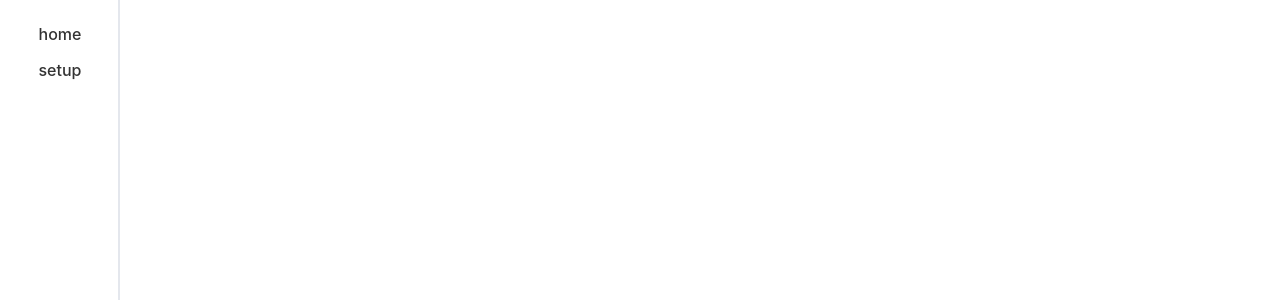
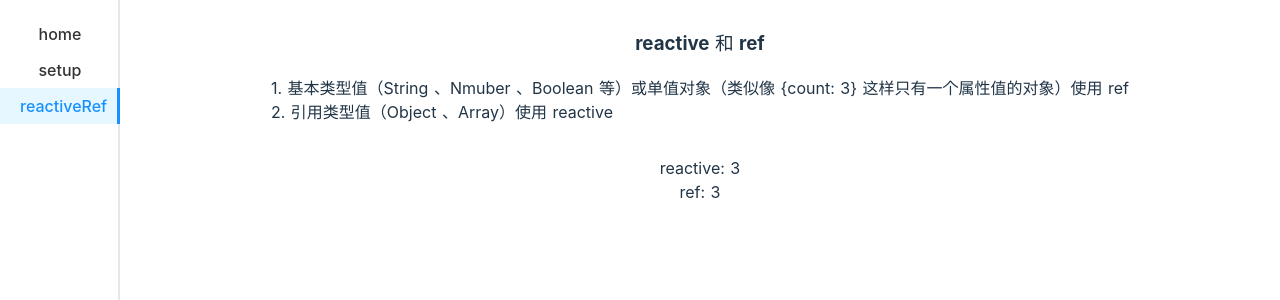
Before and after one commit to kroyo/vue3-demo, a Vue app: page /#/reactiveRef in a window 1280 px wide. Before the commit this address had no page. Shown: the top 300 px of the page. Built offline with nearby package versions, Linux system fonts and the light colour scheme.

Commit message:
feature: 添加ref、reactive

```diff
--- a/src/App.vue
+++ b/src/App.vue
@@ -18,8 +18,10 @@
 </template>
 
 <script setup>
-import { useRouter, useRoute } from "vue-router";
-import { slider } from './config/index'
+import { useRouter, useRoute } from 'vue-router'
+import routes from './router'
+
+const slider = routes.filter(route => route.isSlider && route.name)
 
 // 路由方法
 const router = useRouter();
--- a/src/config/index.js
+++ /dev/null
@@ -1,15 +0,0 @@
-// 配置左侧侧边栏
-const slider = [
-  {
-    key: "home",
-    name: "home",
-    path: "/home",
-  },
-  {
-    key: "setup",
-    name: "setup",
-    path: "/setup",
-  },
-]
-
-export { slider }
--- a/src/router/index.js
+++ b/src/router/index.js
@@ -1,8 +1,7 @@
-import { createRouter, createWebHashHistory } from 'vue-router'
-
 const routes = [
   {
     path: '/',
+    isSlider: false,
     redirect(to) {
       return '/home'
     }
@@ -10,18 +9,21 @@ const routes = [
   {
     name: 'home',
     path: '/home',
-    component: () => import(/* webpackChunkName: "home" */ '@/views/home.vue')
+    isSlider: true,
+    component: () => import('@/views/home.vue')
   },
   {
     name: 'setup',
     path: '/setup',
-    component: () => import(/* webpackChunkName: "home" */ '@/views/api-example/setup.vue')
+    isSlider: true,
+    component: () => import('@/views/api-example/setup.vue')
+  },
+  {
+    name: 'reactiveRef',
+    path: '/reactiveRef',
+    isSlider: true,
+    component: () => import('@/views/api-example/reactive-and-ref.vue')
   }
 ]
 
-const router = createRouter({
-  history: createWebHashHistory(),
-  routes
-})
-
-export default router
+export default routes
--- /dev/null
+++ b/src/views/api-example/reactive-and-ref.vue
@@ -0,0 +1,44 @@
+<!--
+ * @Description: reactive 方法是用来创建一个响应式的数据对象，该API也很好地解决了Vue2通过 defineProperty 实现数据响应式的缺陷
+ * 我们使用了 ref 函数包装了一个响应式的数据对象
+ * @Author: zhonglh
+ * @LastEditor: zhonglh
+ * @Date: 2022-07-29 14:23:13
+ * @LastEditTime: 2022-07-29 14:25:36
+-->
+<template>
+  <h3 class="mb20">reactive 和 ref</h3>
+  <div class="mb32 tl">
+    1. 基本类型值（String 、Nmuber 、Boolean 等）或单值对象（类似像 {count: 3} 这样只有一个属性值的对象）使用 ref
+    <br />
+    2. 引用类型值（Object 、Array）使用 reactive
+  </div>
+  <div>reactive: {{state1.count}}</div>
+  <div>ref: {{state2.count}}</div>
+</template>
+
+<script>
+// 基本类型值（String 、Nmuber 、Boolean 等）或单值对象（类似像 {count: 3} 这样只有一个属性值的对象）使用 ref
+// 引用类型值（Object 、Array）使用 reactive
+import { reactive, ref } from 'vue'
+export default {
+  name: 'reactiveAndRef',
+  setup() {
+    // 2. 创建响应式的数据对象
+    const obj = {count: 3}
+    const state1 = ref(obj)
+    const state2 = reactive(obj)
+
+    console.log(state1)
+    console.log(state2)
+    console.log(state1.count == state2.count.value)  // true
+
+    // 3. 将响应式数据对象state return 出去，供template使用
+    return { state1, state2 }
+  }
+}
+</script>
+
+<style>
+
+</style>
```
Also changed, not shown: src/main.js (+7 -1 lines), src/views/api-example/lifecycle.vue (added, +46 -0 lines), 2 other files (tests, documents, lock files or other folders).
